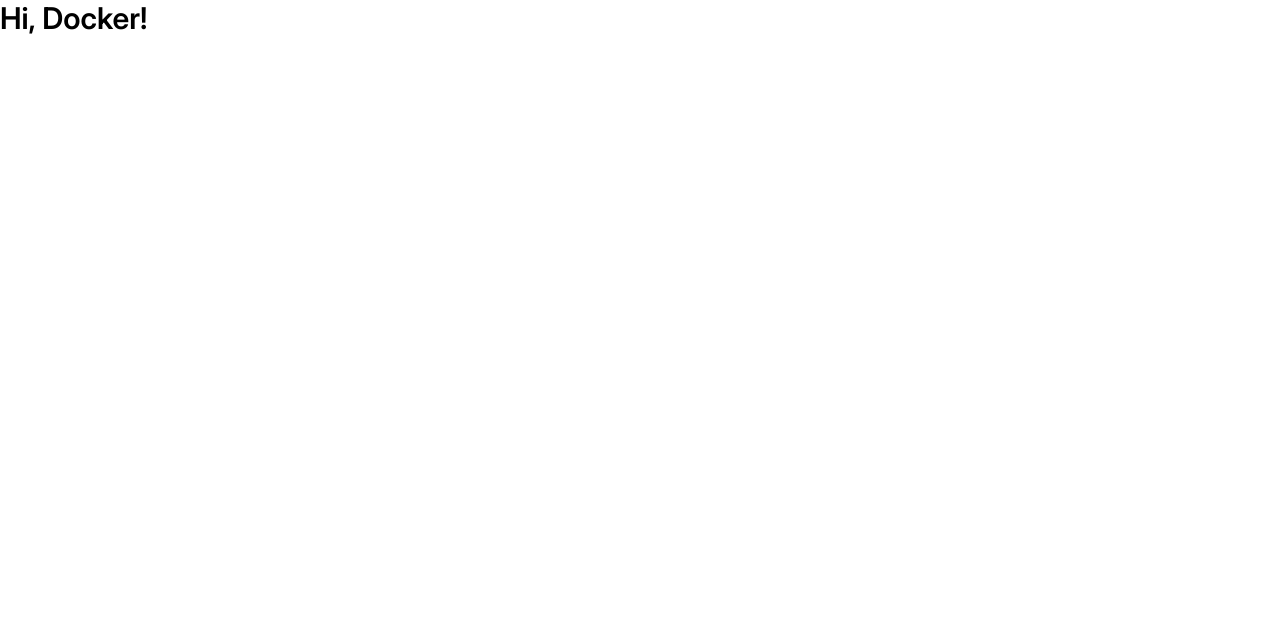
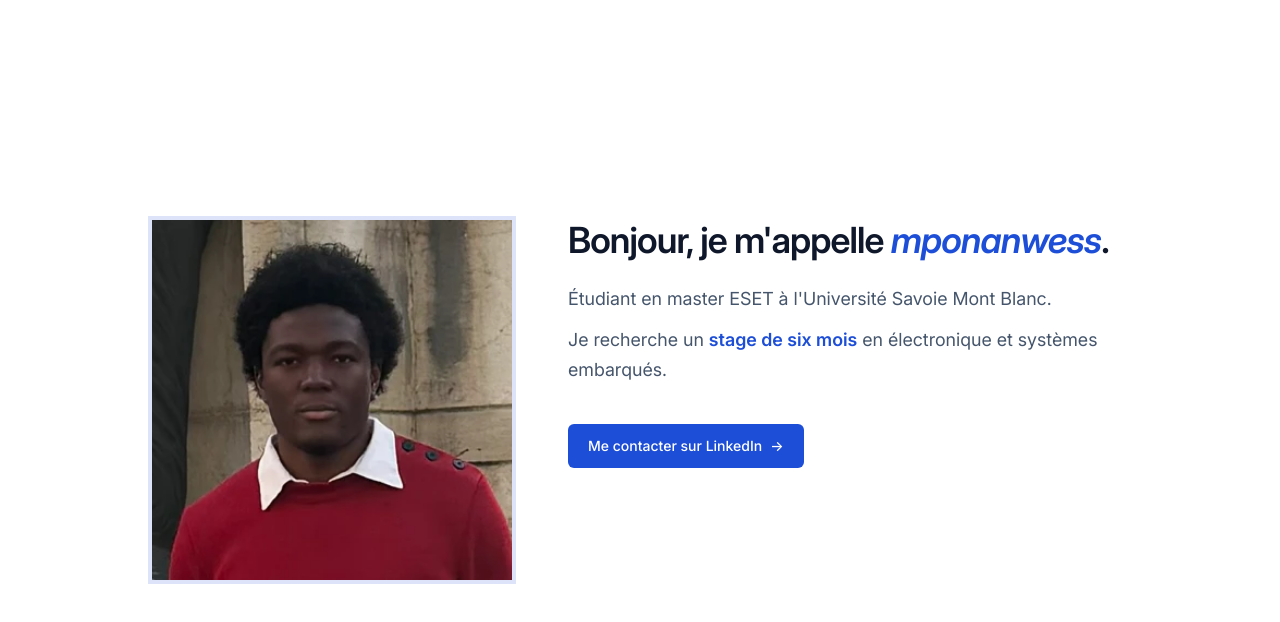
Before and after one commit to mponanwess/me, a website built with Vite: page site/index.html in a window 1280 px wide. Built offline with nearby package versions, Linux system fonts and the light colour scheme.

Commit message:
Ajoute la page de présentation

```diff
--- a/site/index.html
+++ b/site/index.html
@@ -3,14 +3,59 @@
   <head>
     <meta charset="UTF-8" />
     <meta name="viewport" content="width=device-width, initial-scale=1.0" />
+
+    <title>mponanwess — électronique et systèmes embarqués</title>
+    <meta
+      name="description"
+      content="Étudiant en master ESET à l'Université Savoie Mont Blanc, à la recherche d'un stage de six mois en électronique et systèmes embarqués."
+    />
+
     <link rel="icon" href="/favicon.ico" sizes="32x32" />
     <link rel="icon" href="/icon.svg" type="image/svg+xml" />
     <link rel="apple-touch-icon" href="/apple-touch-icon.png" />
     <link rel="preload" href="/fonts/InterVariable.woff2" as="font" type="font/woff2" crossorigin />
-    <title>moi</title>
   </head>
-  <body>
-    <div class="text-3xl font-semibold">Hi, Docker!</div>
+
+  <body class="bg-white text-slate-900 antialiased dark:bg-slate-950 dark:text-slate-100">
+    <main class="mx-auto flex min-h-screen max-w-5xl items-center px-6 py-20">
+      <div class="flex w-full flex-col gap-10 sm:flex-row sm:items-stretch sm:gap-14">
+        <img
+          src="/src/assets/photo.webp"
+          alt="Portrait de mponanwess"
+          width="200"
+          height="200"
+          class="aspect-square w-[180px] shrink-0 self-center object-cover ring-4 ring-brand/15 sm:h-auto sm:w-auto sm:self-stretch dark:ring-brand-light/20"
+        />
+
+        <div class="min-w-0 flex-1">
+          <h1 class="text-3xl font-semibold tracking-tight text-balance sm:text-4xl">
+            Bonjour, je m'appelle
+            <span class="italic text-brand dark:text-brand-light">mponanwess</span>.
+          </h1>
+
+          <p class="mt-6 text-lg leading-relaxed text-slate-600 dark:text-slate-400">
+            Étudiant en master ESET à l'Université Savoie Mont Blanc.
+          </p>
+
+          <p class="mt-3 text-lg leading-relaxed text-slate-600 dark:text-slate-400">
+            Je recherche un
+            <strong class="font-semibold text-brand dark:text-brand-light">stage de six mois</strong>
+            en électronique et systèmes embarqués.
+          </p>
+
+          <a
+            href="https://fr.linkedin.com/in/mponanwess"
+            target="_blank"
+            rel="noopener noreferrer"
+            class="mt-10 inline-flex w-fit items-center gap-2 rounded-md bg-brand px-5 py-3 text-sm font-medium text-white transition-colors hover:bg-brand/90 focus-visible:outline-2 focus-visible:outline-offset-2 focus-visible:outline-brand dark:bg-brand-light dark:text-slate-950 dark:hover:bg-brand-light/90 dark:focus-visible:outline-brand-light"
+          >
+            Me contacter sur LinkedIn
+            <span aria-hidden="true">&rarr;</span>
+          </a>
+        </div>
+      </div>
+    </main>
+
     <script type="module" src="/src/main.js"></script>
   </body>
 </html>
--- a/site/src/style.css
+++ b/site/src/style.css
@@ -18,4 +18,9 @@
 
 @theme {
   --font-sans: "Inter", ui-sans-serif, system-ui, -apple-system, sans-serif;
+
+  /* Bleu roi. Mêmes valeurs que public/icon.svg : la page et le favicon
+     restent accordés si l'une des deux change. */
+  --color-brand: #1d4ed8;
+  --color-brand-light: #7c9bff;
 }
```
Also changed, not shown: site/src/assets/photo.webp (added).
